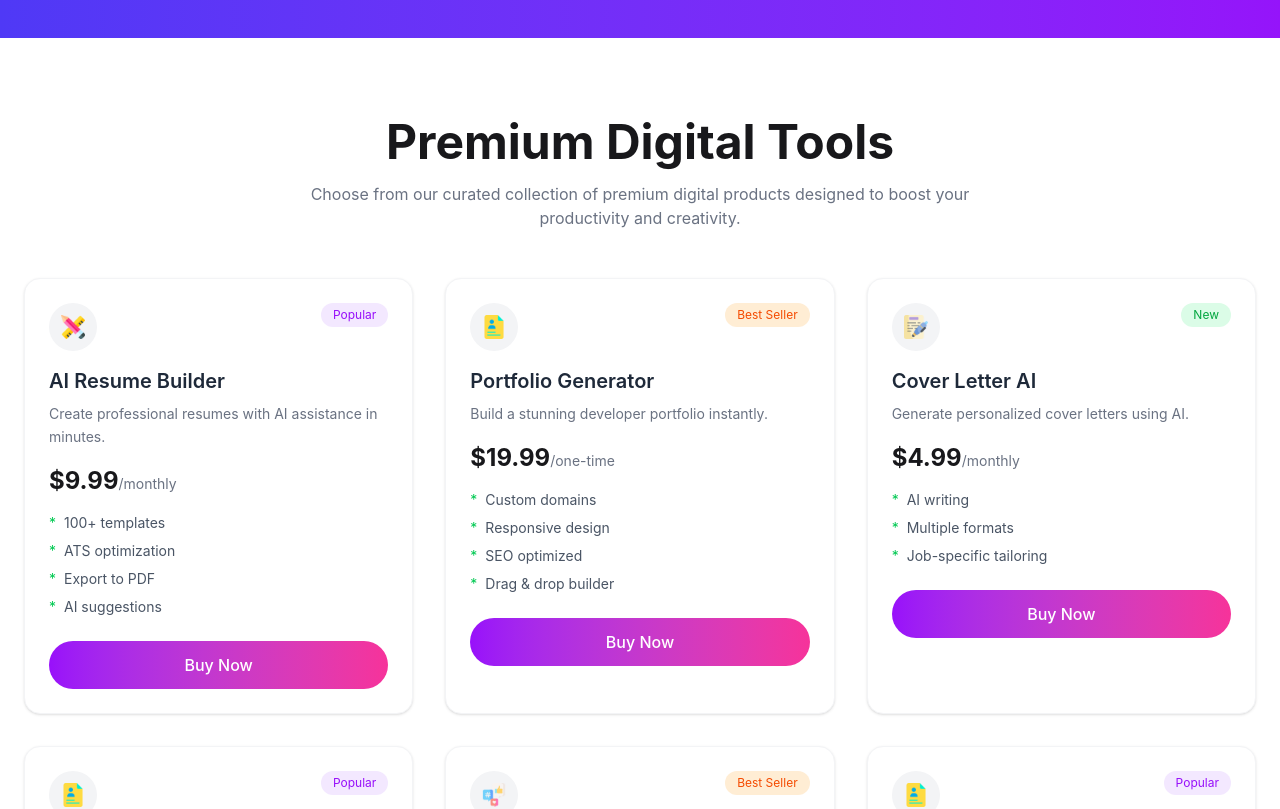
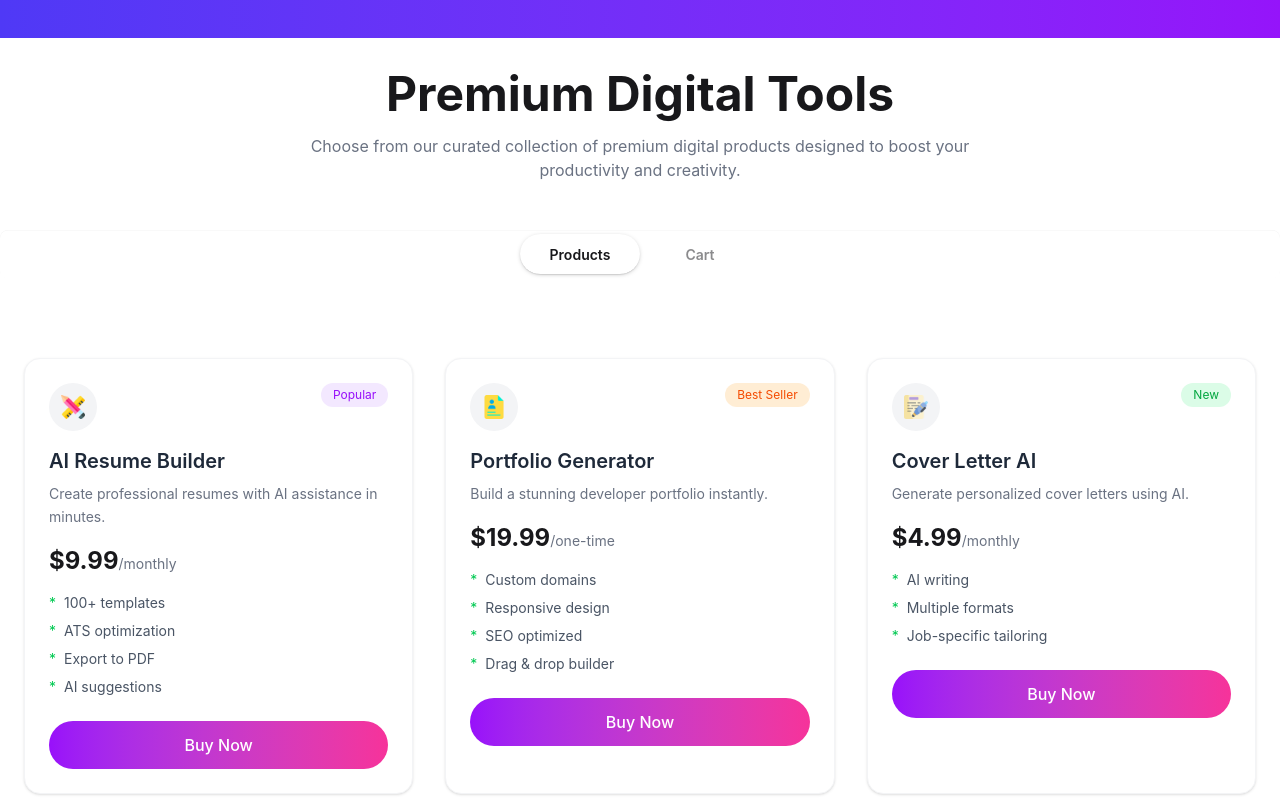
Before and after one commit to Palash-4/DigiTools-Platforms, a React (Vite) app: page / in a window 1280 px wide. Shown: the part 978-1787 px from the top of the page. Built offline with nearby package versions, Linux system fonts and the light colour scheme.

Commit message:
Product and Cart Tab added and some design fix

```diff
--- a/src/App.jsx
+++ b/src/App.jsx
@@ -1,19 +1,28 @@
+import { useState } from 'react'
 import './App.css'
 import Banner from './components/Banner'
+import CardHeading from './components/CardHeading'
+import Cart from './components/Cart'
 import Footer from './components/Footer'
 import Models from './components/Models'
 import Navbar from './components/Navbar'
 
 
-const getModels=async()=>{
-  const res=await fetch("/models.json")
+const getModels = async () => {
+  const res = await fetch("/models.json")
   return res.json()
 
 }
 
-const modelPromise=getModels()
+const modelPromise = getModels()
+
+
 
 function App() {
+
+  const [activeTab,setActiveTab]=useState("product");
+  console.log(activeTab);
+
 
 
   return (
@@ -21,7 +30,20 @@ function App() {
       <Navbar></Navbar>
       <Banner></Banner>
 
-      <Models modelPromise={modelPromise}></Models>
+      <CardHeading></CardHeading>
+
+      {/* name of each tab group should be unique */}
+      <div className="tabs tabs-box justify-center bg-transparent">
+        <input type="radio" name="my_tabs_1" className="tab rounded-full w-30 font-semibold" aria-label="Products" onClick={()=> setActiveTab("product")} defaultChecked />
+        <input type="radio" name="my_tabs_1" className="tab rounded-full w-30 font-semibold" aria-label="Cart" onClick={()=> setActiveTab("cart")} />
+
+      </div>
+
+      {activeTab === "product" && <Models modelPromise={modelPromise}></Models>}
+
+
+
+      {activeTab === "cart" && <Cart></Cart>}
 
       <Footer></Footer>
     </>
--- /dev/null
+++ b/src/components/CardHeading.jsx
@@ -0,0 +1,15 @@
+import React from 'react';
+
+const CardHeading = () => {
+    return (
+        <div className="text-center mb-12 space-y-2">
+                <h1 className="text-5xl font-bold mt-8">Premium Digital Tools</h1>
+                <p className="text-gray-500 mt-4 max-w-2xl mx-auto">
+                    Choose from our curated collection of premium digital products designed
+                    to boost your productivity and creativity.
+                </p>
+            </div>
+    );
+};
+
+export default CardHeading;
--- /dev/null
+++ b/src/components/Cart.jsx
@@ -0,0 +1,11 @@
+import React from 'react';
+
+const Cart = () => {
+    return (
+        <div className='bg-yellow-200 p-10'>
+            Cart
+        </div>
+    );
+};
+
+export default Cart;
--- /dev/null
+++ b/src/components/ModelCard.jsx
@@ -0,0 +1,61 @@
+import { useState } from "react";
+
+
+const ModelCard = ({model}) => {
+
+    const [isBuyNow,setIsBuyNow]=useState(false)
+
+    const handleBuyNow=()=>{
+        setIsBuyNow(true)
+    }
+
+    return (
+        <div
+                        key={model.id}
+                        className="bg-white border border-gray-100 rounded-2xl p-6 shadow-sm hover:shadow-lg transition">
+
+                        <div className="flex justify-between items-start mb-4">
+
+                            <div className="w-12 h-12 bg-gray-100 rounded-full flex items-center justify-center">
+                                <img
+                                    src={model.icon}
+                                    alt="icon"
+                                    className="w-6 h-6"
+                                />
+                            </div>
+                            <span
+                                className={`text-xs px-3 py-1 rounded-full ${model.tagType === "best-seller" ? "bg-orange-100 text-orange-600" : model.tagType === "popular" ? "bg-purple-100 text-purple-600" : "bg-green-100 text-green-600"
+                                    }`}
+                            > {model.tag}
+                            </span>
+                        </div>
+                        <h2 className="text-xl font-semibold text-gray-800">
+                            {model.name}
+                        </h2>
+                        <p className="text-gray-500 text-sm mt-2 leading-relaxed">
+                            {model.description}
+                        </p>
+                        <div className="mt-4">
+                            <span className="text-2xl font-bold">${model.price}</span>
+                            <span className="text-gray-500 text-sm">/{model.period}</span>
+                        </div>
+                        <ul className="mt-4 space-y-2">
+                            {model.features.map((f, i) => (
+                                <li
+                                    key={i}
+                                    className="flex items-center gap-2 text-sm text-gray-600"
+                                >
+                                    <span className="text-green-500">*</span>
+                                    {f}
+                                </li>
+                            ))}
+                        </ul>
+                        <button onClick={handleBuyNow} className="w-full mt-6 py-3 rounded-full text-white font-medium bg-gradient-to-r from-purple-600 to-pink-500 hover:opacity-90 transition">
+                            {isBuyNow ? "Added to Cart":"Buy Now"}
+                        </button>
+
+                    </div>
+    );
+};
+
+export default ModelCard;
--- a/src/components/Models.jsx
+++ b/src/components/Models.jsx
@@ -1,67 +1,20 @@
 import { use } from "react";
+import ModelCard from "./ModelCard";
 
 
 const Models = ({ modelPromise }) => {
     const models = use(modelPromise);
 
+
+
     return (
         <div className="py-20 px-6 max-w-7xl mx-auto">
-            <div className="text-center mb-12">
-                <h1 className="text-5xl font-bold">Premium Digital Tools</h1>
-                <p className="text-gray-500 mt-4 max-w-2xl mx-auto">
-                    Choose from our curated collection of premium digital products designed
-                    to boost your productivity and creativity.
-                </p>
-            </div>
+
 
             <div className="grid md:grid-cols-2 lg:grid-cols-3 gap-8">
 
                 {models.map((model) => (
-                    <div
-                        key={model.id}
-                        className="bg-white border border-gray-100 rounded-2xl p-6 shadow-sm hover:shadow-lg transition">
-
-                        <div className="flex justify-between items-start mb-4">
-
-                            <div className="w-12 h-12 bg-gray-100 rounded-full flex items-center justify-center">
-                                <img
-                                    src={model.icon}
-                                    alt="icon"
-                                    className="w-6 h-6"
-                                />
-                            </div>
-                            <span
-                                className={`text-xs px-3 py-1 rounded-full ${model.tagType === "best-seller" ? "bg-orange-100 text-orange-600" : model.tagType === "popular" ? "bg-purple-100 text-purple-600" : "bg-green-100 text-green-600"
-                                    }`}
-                            > {model.tag}
-                            </span>
-                        </div>
-                        <h2 className="text-xl font-semibold text-gray-800">
-                            {model.name}
-                        </h2>
-                        <p className="text-gray-500 text-sm mt-2 leading-relaxed">
-                            {model.description}
-                        </p>
-                        <div className="mt-4">
-                            <span className="text-2xl font-bold">${model.price}</span>
-                            <span className="text-gray-500 text-sm">/{model.period}</span>
-                        </div>
-                        <ul className="mt-4 space-y-2">
-                            {model.features.map((f, i) => (
-                                <li
-                                    key={i}
-                                    className="flex items-center gap-2 text-sm text-gray-600"
-                                >
-                                    <span className="text-green-500">*</span>
-                                    {f}
-                                </li>
-                            ))}
-                        </ul>
-                        <button className="w-full mt-6 py-3 rounded-full text-white font-medium bg-gradient-to-r from-purple-600 to-pink-500 hover:opacity-90 transition">
-                            Buy Now
-                        </button>
-
-                    </div>
+                    <ModelCard key={model.id} model={model}></ModelCard>
                 ))}
 
             </div>
```
